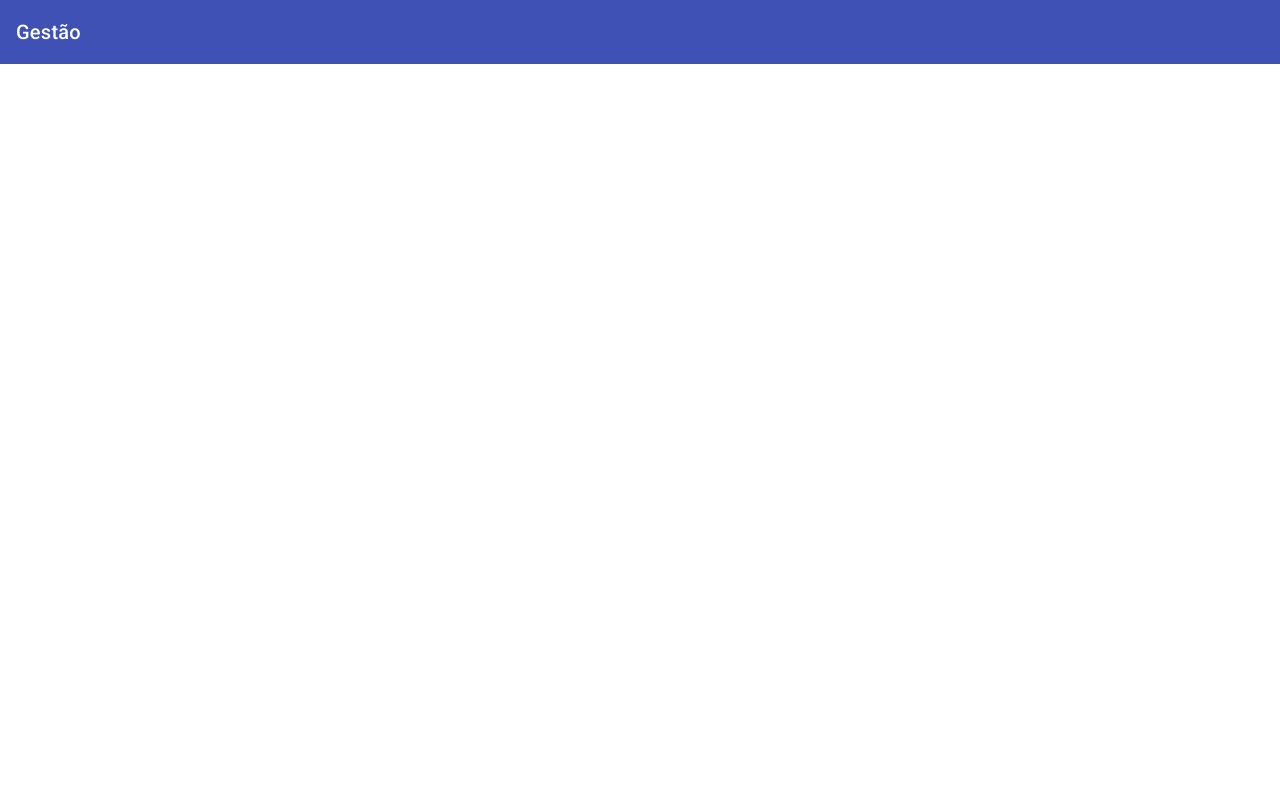
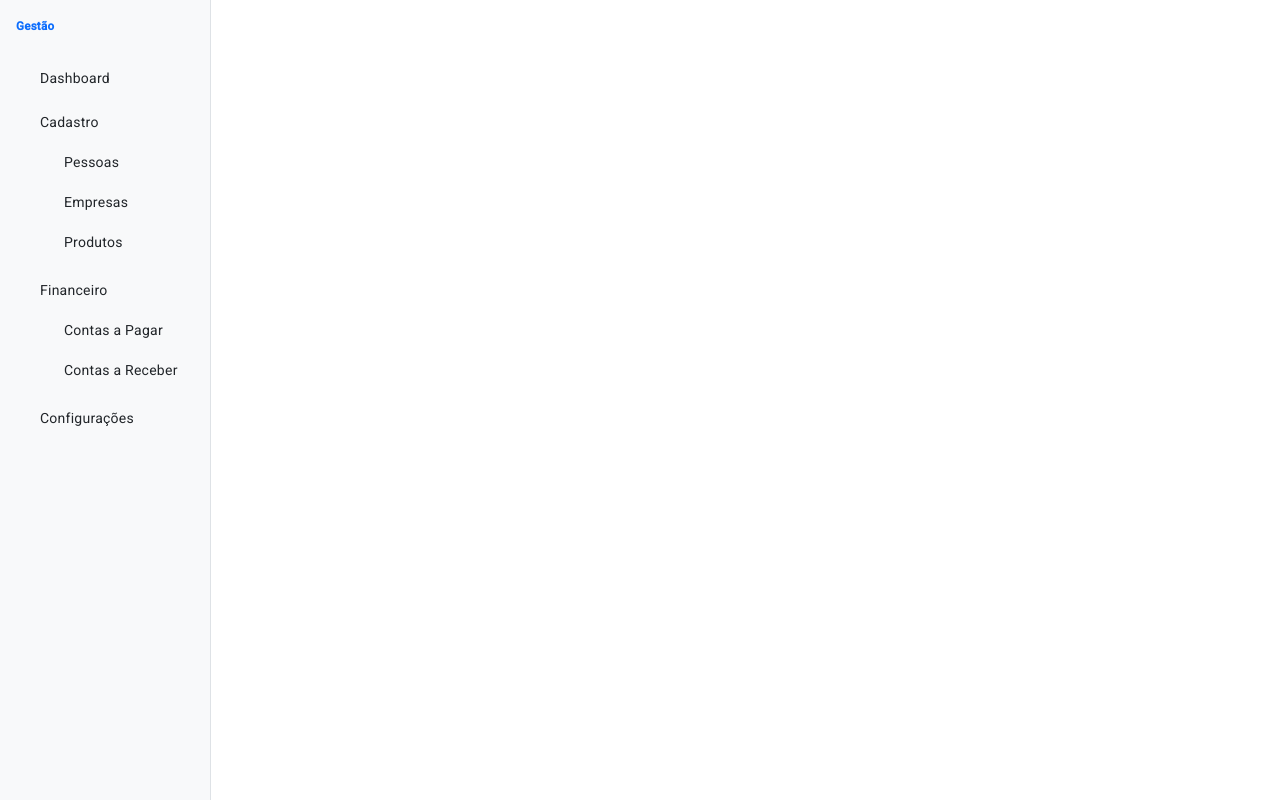
Before and after one commit to MarcosLaignier/gestao, an Angular app in the folder gestao-angular/: page /cadastros in a window 1280 px wide. Built offline with nearby package versions, Linux system fonts and the light colour scheme.

Commit message:
CHANGELOG: Iniciando sidebar

```diff
--- a/gestao-angular/src/app/app.component.html
+++ b/gestao-angular/src/app/app.component.html
@@ -1,14 +1,8 @@
-<mat-toolbar color="primary">
-  <span>Gestão</span>
+<div class="d-flex">
+  <side-bar-component></side-bar-component>
 
-<!--  <section>-->
-<!--    <div class="example-label">Outlined</div>-->
-<!--    <div class="example-button-row">-->
-<!--      <button matButton="outlined">Basic</button>-->
-<!--      <button matButton="outlined" disabled>Disabled</button>-->
-<!--      <a matButton="outlined" href="https://www.google.com/" target="_blank">Link</a>-->
-<!--    </div>-->
-<!--  </section>-->
-</mat-toolbar>
-
-<router-outlet></router-outlet>
+  <!-- Conteúdo -->
+  <div class="flex-grow-1 p-4">
+    <router-outlet></router-outlet>
+  </div>
+</div>
--- a/gestao-angular/src/app/app.component.ts
+++ b/gestao-angular/src/app/app.component.ts
@@ -9,4 +9,5 @@ import {PessoaService} from "./shared/service/pessoa.service";
 export class AppComponent {
   title = 'gestao-angular';
 
+
 }
--- a/gestao-angular/src/app/app.module.ts
+++ b/gestao-angular/src/app/app.module.ts
@@ -7,6 +7,7 @@ import {BrowserAnimationsModule} from '@angular/platform-browser/animations';
 import {PessoaService} from "./shared/service/pessoa.service";
 import {HttpClientModule} from "@angular/common/http";
 import {AngularMaterialModule} from "./angular.material.module";
+import {ComponentsCommonsModule} from "./shared/components-commons/components.commons.module";
 
 @NgModule({
   declarations: [
@@ -18,6 +19,7 @@ import {AngularMaterialModule} from "./angular.material.module";
     BrowserAnimationsModule,
     HttpClientModule,
     AngularMaterialModule,
+    ComponentsCommonsModule,
 
   ],
   providers: [
--- /dev/null
+++ b/gestao-angular/src/app/shared/components-commons/side-bar-component/side.bar.component.html
@@ -0,0 +1,47 @@
+<div class="d-flex">
+  <!-- Sidebar -->
+  <nav class="sidebar bg-light border-end vh-100 p-3">
+    <h5 class="mb-4 text-primary fw-bold">Gestão</h5>
+
+    <ul class="nav flex-column">
+      <li *ngFor="let item of menuItems" class="nav-item mb-2">
+
+        <!-- Item com submenu -->
+        <ng-container *ngIf="item.children; else simpleItem">
+          <a class="nav-link d-flex justify-content-between align-items-center text-dark"
+             href="javascript:void(0)"
+             (click)="toggleSubmenu(item)">
+            <span class="d-flex align-items-center">
+              <i class="bi {{ item.icon }} me-2 text-primary"></i>
+              {{ item.label }}
+            </span>
+            <i class="bi bi-chevron-down small"
+               [class.rotate]="item.expanded"></i>
+          </a>
+
+          <ul class="nav flex-column ps-4 mt-1 submenu"
+              [class.show]="item.expanded">
+            <li *ngFor="let sub of item.children" class="nav-item mb-1">
+              <a [routerLink]="sub.route"
+                 routerLinkActive="active"
+                 class="nav-link text-dark d-flex align-items-center">
+                <i class="bi {{ sub.icon }} me-2"></i> {{ sub.label }}
+              </a>
+            </li>
+          </ul>
+        </ng-container>
+
+        <!-- Item simples -->
+        <ng-template #simpleItem>
+          <a [routerLink]="item.route"
+             routerLinkActive="active"
+             class="nav-link text-dark d-flex align-items-center">
+            <i class="bi {{ item.icon }} me-2 text-primary"></i>
+            {{ item.label }}
+          </a>
+        </ng-template>
+
+      </li>
+    </ul>
+  </nav>
+</div>
--- /dev/null
+++ b/gestao-angular/src/app/shared/components-commons/side-bar-component/side.bar.component.scss
@@ -0,0 +1,71 @@
+side-bar-component {
+  .sidebar {
+    width: 250px;
+    min-height: 100vh;
+    background-color: #f8f9fa;
+    transition: all 0.3s ease;
+    border-right: 1px solid #dee2e6;
+    padding-top: 1rem;
+  }
+
+  .nav-item {
+    margin-bottom: 0.25rem;
+  }
+
+  .nav-link {
+    display: flex;
+    align-items: center;
+    justify-content: space-between;
+    border-radius: 0.375rem;
+    padding: 0.5rem 1rem;
+    color: #343a40;
+    font-weight: 500;
+    text-decoration: none;
+    transition: background-color 0.2s ease, color 0.2s ease;
+    cursor: pointer;
+
+    &:hover {
+      background-color: #e9ecef;
+      color: #0d6efd;
+    }
+
+    &.active {
+      background-color: #0d6efd;
+      color: #fff !important;
+    }
+
+    i {
+      margin-right: 8px;
+    }
+  }
+
+  .submenu {
+    max-height: 0;
+    overflow: hidden;
+    transition: max-height 0.3s ease;
+    padding-left: 1rem;
+
+    &.show {
+      max-height: 500px; // ajusta conforme o tamanho esperado
+    }
+
+    .nav-link {
+      font-size: 0.95rem;
+      padding: 0.4rem 1rem;
+      color: #495057;
+
+      &:hover {
+        background-color: #dee2e6;
+        color: #0d6efd;
+      }
+    }
+  }
+
+  .bi-chevron-down {
+    transition: transform 0.3s ease;
+
+    &.rotate {
+      transform: rotate(180deg);
+    }
+  }
+}
--- /dev/null
+++ b/gestao-angular/src/app/shared/components-commons/side-bar-component/side.bar.component.ts
@@ -0,0 +1,55 @@
+import {Component} from "@angular/core";
+
+interface MenuItem {
+  label: string;
+  icon?: string;
+  route?: string;
+  children?: MenuItem[];
+  expanded?: boolean;
+}
+
+@Component({
+  selector: 'side-bar-component',
+  templateUrl: './side.bar.component.html',
+  styleUrls: ['./side.bar.component.scss']
+})
+export class SideBarComponent{
+
+  menuItems: MenuItem[] = [
+    {
+      label: 'Dashboard',
+      icon: 'bi-house',
+      route: '/dashboard'
+    },
+    {
+      label: 'Cadastro',
+      icon: 'bi-folder2-open',
+      children: [
+        { label: 'Pessoas', icon: 'bi-person', route: '/cadastro/pessoas' },
+        { label: 'Empresas', icon: 'bi-building', route: '/cadastro/empresas' },
+        { label: 'Produtos', icon: 'bi-box-seam', route: '/cadastro/produtos' }
+      ]
+    },
+    {
+      label: 'Financeiro',
+      icon: 'bi-cash-coin',
+      children: [
+        { label: 'Contas a Pagar', icon: 'bi-arrow-down-circle', route: '/financeiro/pagar' },
+        { label: 'Contas a Receber', icon: 'bi-arrow-up-circle', route: '/financeiro/receber' }
+      ]
+    },
+    {
+      label: 'Configurações',
+      icon: 'bi-gear',
+      route: '/configuracoes'
+    }
+  ];
+
+  // Fecha os outros e abre o clicado
+  toggleSubmenu(clickedItem: MenuItem): void {
+    this.menuItems.forEach(item => {
+      if (item !== clickedItem) item.expanded = false; // fecha os outros
+    });
+    clickedItem.expanded = !clickedItem.expanded; // alterna o clicado
+  }
+}
```
Also changed, not shown: gestao-angular/src/app/shared/components-commons/components.commons.module.ts (+7 -2 lines).
